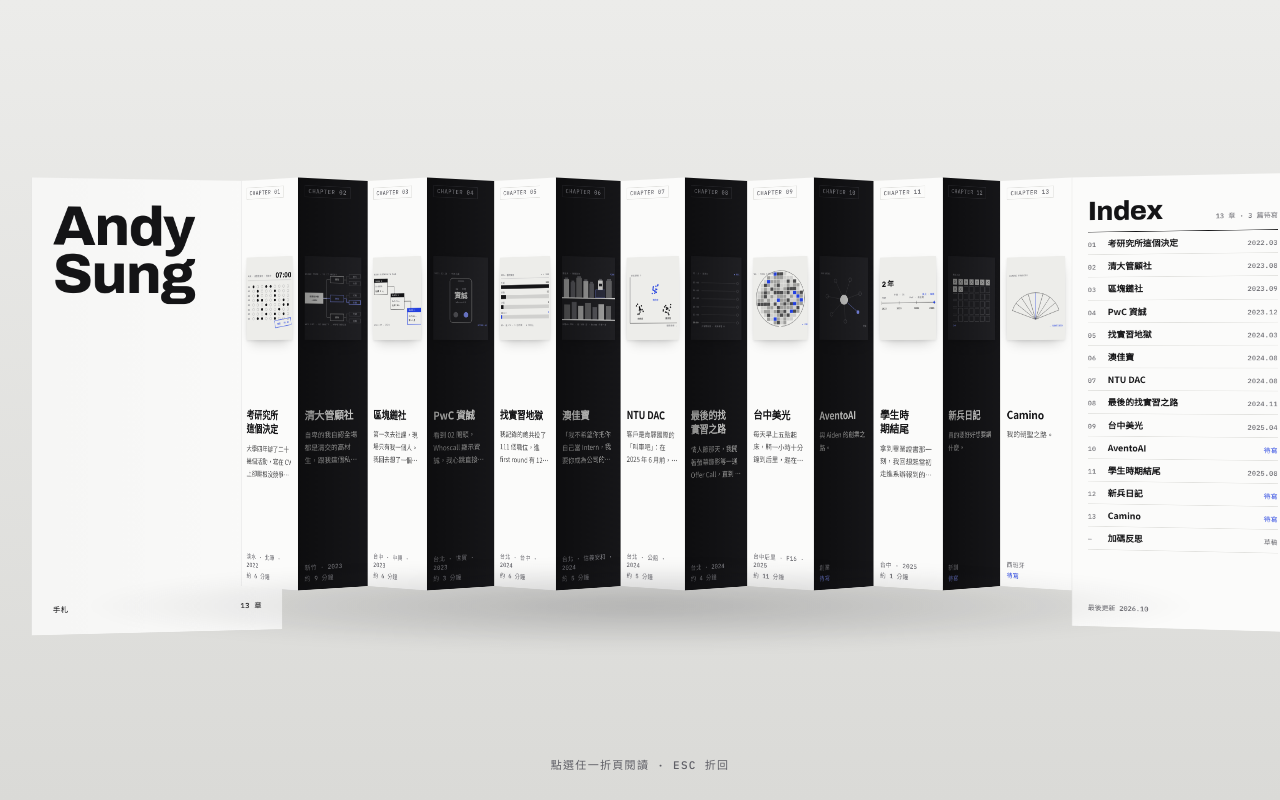
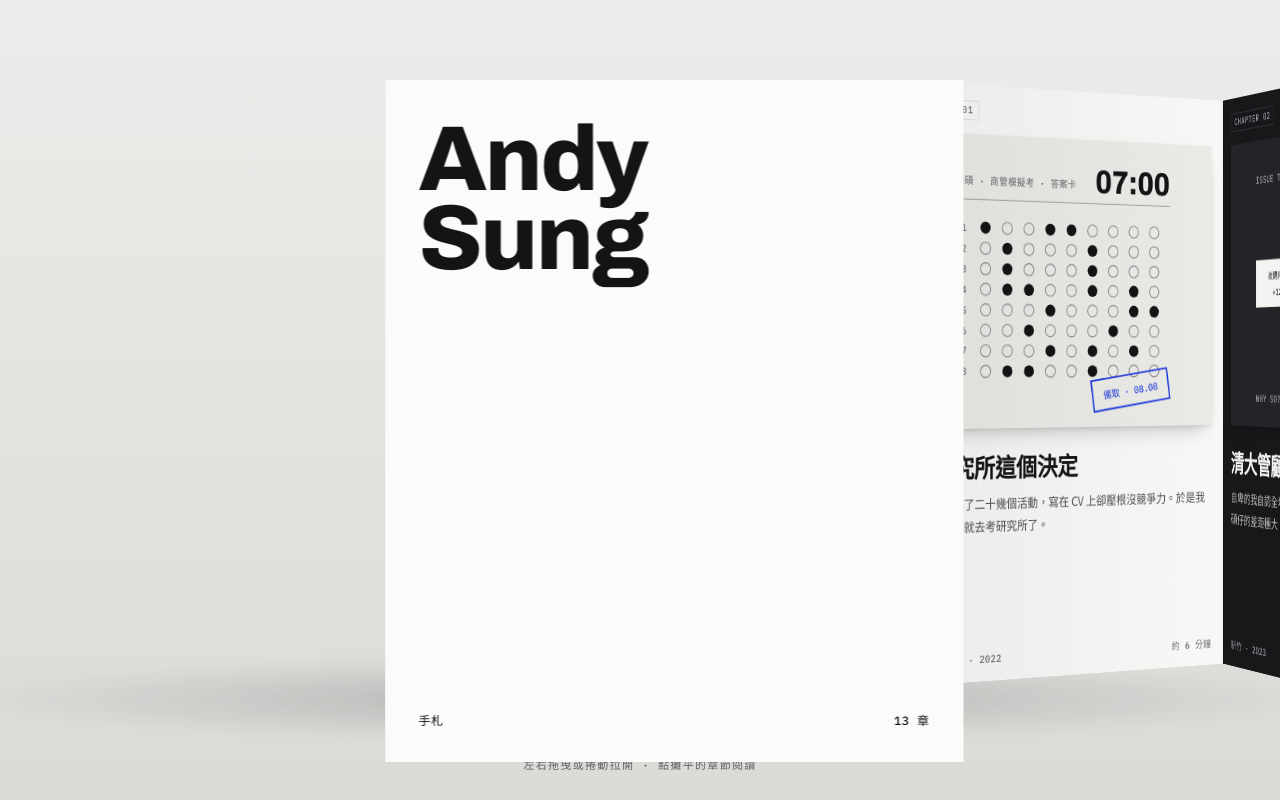
Before and after one commit to Andy170390/handbook, a plain HTML site: page index.html in a window 1280 px wide. Drawn offline with Linux system fonts and the light colour scheme.

Commit message:
Drag-to-unfold accordion layout
Co-Authored-By: Claude Opus 5.5 <noreply@anthropic.com>
Claude-Session: https://claude.ai/code/session_016hAP9aAiE6H7Jn6JAU4YYp

```diff
--- a/index.html
+++ b/index.html
@@ -44,14 +44,17 @@ button{font:inherit;color:inherit;background:none;border:0;padding:0;cursor:poin
 /* ---------- overview stage ---------- */
 .stage{position:fixed;inset:0;background:linear-gradient(to bottom,var(--studio-a),var(--studio-b));overflow:hidden}
 .scene{position:absolute;inset:0;perspective:2200px;perspective-origin:50% 45%}
-.fold{position:absolute;left:50%;top:48%;width:0;height:0;transform-style:preserve-3d}
-.floor{position:absolute;left:50%;transform:translateX(-50%);height:90px;background:radial-gradient(ellipse at center,var(--floor),transparent 68%);pointer-events:none;filter:blur(6px)}
+.fold{z-index:1;position:absolute;left:50%;top:48%;width:0;height:0;transform-style:preserve-3d}
+.floor{z-index:0;position:absolute;left:50%;transform:translateX(-50%);height:90px;background:radial-gradient(ellipse at center,var(--floor),transparent 68%);pointer-events:none;filter:blur(6px)}
 .hint{position:absolute;left:0;right:0;bottom:max(18px,env(safe-area-inset-bottom,0px));text-align:center;font:500 11px/1 var(--mono);letter-spacing:.12em;text-transform:uppercase;color:var(--hint)}
 
 .panel{position:absolute;left:0;top:0;transform-origin:0 50%;backface-visibility:hidden;background:var(--p-bg);color:var(--p-ink);display:flex;flex-direction:column;overflow:hidden;box-shadow:inset 1px 0 0 var(--crease)}
 .shade{position:absolute;inset:0;background:var(--shade);pointer-events:none;z-index:3;opacity:0}
-.panel.chapter{cursor:none}
-@media (hover:none){.panel.chapter{cursor:pointer}}
+.stage{cursor:grab;touch-action:none;user-select:none;-webkit-user-select:none}
+.stage.dragging{cursor:grabbing}
+.panel{cursor:pointer}
+.panel img,.panel svg{pointer-events:none}
+@media (hover:none){.cursor{display:none}}
 
 .cover{padding:40px 34px 34px}
 .cover .name{font:800 92px/.86 var(--display);font-stretch:68%;letter-spacing:-.025em;margin:0}
@@ -61,12 +64,12 @@ button{font:inherit;color:inherit;background:none;border:0;padding:0;cursor:poin
 
 .zone-top{height:55%;padding:16px 16px 0;display:flex;flex-direction:column;position:relative}
 .badge{align-self:flex-start;font:500 10px/1 var(--mono);letter-spacing:.1em;text-transform:uppercase;border:1px solid var(--p-line);padding:4px 6px;color:var(--p-mute)}
-.plate-slot{flex:1;display:flex;align-items:center}
-.plate{width:100%;aspect-ratio:3/4;max-width:100%;background:var(--pl-bg);box-shadow:0 2px 4px rgba(0,0,0,.08),0 10px 22px -10px rgba(0,0,0,.28);transition:transform .5s cubic-bezier(.2,.7,.2,1),box-shadow .5s;overflow:hidden}
+.plate-slot{flex:1;display:flex;min-height:0}
+.plate{width:100%;height:calc(100% - 14px);margin-top:14px;max-width:100%;background:var(--pl-bg);box-shadow:0 2px 4px rgba(0,0,0,.08),0 10px 22px -10px rgba(0,0,0,.28);transition:transform .5s cubic-bezier(.2,.7,.2,1),box-shadow .5s;overflow:hidden}
 .plate svg,.hero-plate svg,.ghost svg{display:block;width:100%;height:100%}
-.panel.is-hot .plate{transform:translateY(-6px);box-shadow:0 4px 8px rgba(0,0,0,.1),0 22px 34px -12px rgba(0,0,0,.38)}
+.panel.is-focus .plate{transform:translateY(-6px);box-shadow:0 4px 8px rgba(0,0,0,.1),0 22px 34px -12px rgba(0,0,0,.38)}
 .zone-bottom{height:45%;padding:22px 16px 16px;display:flex;flex-direction:column}
-.zone-bottom h3{font:700 22px/1.3 var(--sans);letter-spacing:-.01em;margin:0 0 10px;text-wrap:balance}
+.zone-bottom h3{font:700 26px/1.3 var(--sans);letter-spacing:-.01em;margin:0 0 10px;text-wrap:balance}
 .zone-bottom p{font:400 13px/1.75 var(--sans);opacity:.75;margin:0;display:-webkit-box;-webkit-line-clamp:4;-webkit-box-orient:vertical;overflow:hidden}
 .fold.narrow .zone-top{padding:12px 12px 0}
 .fold.narrow .zone-bottom{padding:16px 12px 12px}
@@ -160,24 +163,10 @@ button.ient:hover b{text-decoration:underline;text-underline-offset:4px}
 .s-big{font:800 36px var(--display);font-stretch:68%;fill:var(--pl-ink)}
 .s-huge{font:900 66px var(--sans);fill:var(--pl-ink)}
 
-/* ---------- phone: stacked deck ---------- */
+/* ---------- phone ---------- */
 @media (max-width:767px){
-  body{overflow:auto}
-  .stage{overflow-y:auto}
-  .scene{position:static;perspective:none;padding-block:20px 56px;padding-left:max(16px,env(safe-area-inset-left,0px));padding-right:max(16px,env(safe-area-inset-right,0px))}
-  .fold{position:static;transform:none!important;width:auto;height:auto;display:flex;flex-direction:column;gap:14px}
-  .panel{position:relative;transform:none!important;width:auto!important;height:auto!important;box-shadow:0 1px 2px rgba(0,0,0,.06),0 14px 30px -18px rgba(0,0,0,.35)}
-  .shade,.floor,.cursor{display:none}
-  .hint{position:static;padding:4px 0 24px}
   .cover{padding:28px 22px}
-  .cover .name{font-size:72px}
-  .cover .bio{margin-top:28px}
-  .zone-top,.zone-bottom{height:auto}
-  .zone-top{padding:16px 16px 0}
-  .plate{aspect-ratio:4/3;margin-top:12px}
-  .zone-bottom{padding:18px 16px 16px;gap:0}
-  .zone-bottom p{-webkit-line-clamp:3;margin-bottom:16px}
-  .index{padding:26px 20px}
+  .cover .name{font-size:68px}
   .rhead{grid-template-columns:auto minmax(0,1fr)}
   .rno{display:none}
   .rinner{padding-block:40px 72px}
@@ -194,7 +183,7 @@ button.ient:hover b{text-decoration:underline;text-underline-offset:4px}
   <div class="scene" id="scene">
     <div class="fold" id="fold"></div>
     <div class="floor" id="floor"></div>
-    <p class="hint">點選任一折頁閱讀 · Esc 折回</p>
+    <p class="hint">左右拖曳或捲動拉開 · 點攤平的章節閱讀</p>
   </div>
 </div>
 <div class="cursor" id="cursor" aria-hidden="true">閱讀這章 →</div>
@@ -477,8 +466,7 @@ function blockHTML(b){
 }
 
 /* ================= build overview ================= */
-const N=CH.length,H=680,CW_MAX=220,CW_MIN=128,IDX=N+1;
-let W=[],BASE=[],POP=.16;
+const N=CH.length,IDX=N+1,NP=N+2;
 const fold=$("#fold"),floorEl=$("#floor"),stage=$("#stage"),reader=$("#reader"),rinner=$("#rinner"),expander=$("#expander"),ghost=$("#ghost"),cursor=$("#cursor");
 const panels=[];
 
@@ -501,46 +489,60 @@ CH.forEach((c,i)=>{const p=mk("section","panel tone chapter");p.dataset.tone=c.t
 panels.forEach(p=>fold.appendChild(p));
 
 /* ================= 3D layout + spring ================= */
-/* chapter folds narrow automatically as chapters are added; the whole brochure is scaled to fit */
-function geom(){const rad=d=>d*Math.PI/180;const fixed=340*Math.cos(rad(12))+300*Math.cos(rad(14));
- const cw=Math.round(Math.max(CW_MIN,Math.min(CW_MAX,((innerWidth-48)/0.72-fixed)/(N*Math.cos(rad(34))))));
- W=[340,...Array(N).fill(cw),300];BASE=[12,...Array.from({length:N},(_,i)=>i%2?34:-34),-14];
- fold.classList.toggle("narrow",cw<180);return cw}
-let CW=geom();
-let cur=BASE.slice(),tgt=BASE.slice(),pop=Array(N+2).fill(0),popT=Array(N+2).fill(0),hot=-1,stack=false,reading=false,scale=1;
+/* ---- pull-open accordion: the fold at the centre lies flat, folds further away close up ---- */
+let H=640,W=[],focus=0,focusT=0,reading=false,dragging=false,moved=0;
+const stack=false,MAXA=74,SIGN=Array.from({length:NP},(_,i)=>i%2?1:-1);
 const tilt={x:0,y:0,tx:0,ty:0};
-function layout(ang){let x=0,z=0,zmin=0,zmax=0;const pos=[];for(let i=0;i<ang.length;i++){pos.push([x,z]);const r=ang[i]*Math.PI/180;x+=W[i]*Math.cos(r);z-=W[i]*Math.sin(r);zmin=Math.min(zmin,z);zmax=Math.max(zmax,z)}return{pos,X:x,cz:(zmin+zmax)/2}}
-function apply(){const L=layout(cur);const s34=Math.sin(34*Math.PI/180);
- panels.forEach((p,i)=>{const [x,z]=L.pos[i];const pp=pop[i],hw=W[i]/2;
-  p.style.transform=`translate3d(${(x-L.X/2).toFixed(2)}px,${-H/2}px,${(z-L.cz).toFixed(2)}px) rotateY(${cur[i].toFixed(2)}deg)`+
-   (pp>.001?` translateX(${hw}px) translateZ(${(pp*80).toFixed(1)}px) scale(${(1+pp*POP).toFixed(4)}) translateX(${-hw}px)`:"");
-  let sh=Math.max(0,Math.sin(cur[i]*Math.PI/180)/s34);if(i===0||i===IDX)sh*=.35;sh*=1-pp*.7;p.firstElementChild.style.opacity=sh.toFixed(3)});
- fold.style.transform=`rotateX(${tilt.x.toFixed(2)}deg) rotateY(${tilt.y.toFixed(2)}deg) scale3d(${scale},${scale},${scale})`}
-function resize(){stack=innerWidth<768;document.documentElement.classList.toggle("is-stack",stack);
- if(stack){panels.forEach(p=>{p.style.transform="";p.style.width="";p.style.height=""});fold.style.transform="";return}
- CW=geom();cur=BASE.map((b,i)=>hot===i?cur[i]:b);setHot(hot);
+const clampF=v=>Math.max(0,Math.min(NP-1,v));
+function geom(){H=Math.round(Math.min(640,Math.max(440,innerHeight*.76)));
+ const cw=Math.round(Math.min(H*.68,innerWidth*.82));
+ W=[Math.round(Math.min(H*.84,innerWidth*.86)),...Array(N).fill(cw),cw];
  panels.forEach((p,i)=>{p.style.width=W[i]+"px";p.style.height=H+"px"});
- const X=layout(BASE).X;scale=Math.min(1,(innerWidth-48)/(X+24),(innerHeight-120)/(H*1.08));
- /* hovered fold grows until it reads at roughly 250px wide on screen */
- POP=Math.max(.1,Math.min(1.2,(innerHeight-40)/(H*scale)-1,Math.max(.14,250/(CW*scale)-1)));
- floorEl.style.width=(X*scale*.95)+"px";floorEl.style.top=`calc(48% + ${H*scale/2-30}px)`;apply()}
-function setHot(i){hot=i;for(let j=1;j<=N;j++){const sign=Math.sign(BASE[j]);tgt[j]=j===i?sign*8:(i>0&&Math.abs(j-i)===1)?sign*26:BASE[j];popT[j]=j===i?1:0}
- panels.forEach((p,j)=>p.classList.toggle("is-hot",j===i))}
-function tick(){if(!stack&&!reading){const k=reduced()?1:.12;let moving=false;
-  for(let i=0;i<cur.length;i++){const d=tgt[i]-cur[i];if(Math.abs(d)>.01){cur[i]+=d*k;moving=true}
-   const dp=popT[i]-pop[i];if(Math.abs(dp)>.001){pop[i]+=dp*(reduced()?1:.16);moving=true}}
+ floorEl.style.width=Math.min(innerWidth*1.1,1700)+"px";floorEl.style.top=`calc(48% + ${H/2-34}px)`}
+function angleAt(i,f){const t=Math.min(1,Math.max(0,(Math.abs(i-f)-.55)/1.15));return SIGN[i]*MAXA*t*t*(3-2*t)}
+function apply(){const ang=panels.map((_,i)=>angleAt(i,focus));
+ const pos=[];let x=0,z=0;for(let i=0;i<NP;i++){pos.push([x,z]);const r=ang[i]*Math.PI/180;x+=W[i]*Math.cos(r);z-=W[i]*Math.sin(r)}pos.push([x,z]);
+ const u=Math.min(NP-.0001,focus+.5),k=Math.floor(u),fr=u-k;
+ const cx=pos[k][0]+(pos[k+1][0]-pos[k][0])*fr,cz=pos[k][1]+(pos[k+1][1]-pos[k][1])*fr;
+ const sMax=Math.sin(MAXA*Math.PI/180);
+ panels.forEach((p,i)=>{const [px,pz]=pos[i];
+  p.style.transform=`translate3d(${(px-cx).toFixed(2)}px,${-H/2}px,${(pz-cz).toFixed(2)}px) rotateY(${ang[i].toFixed(2)}deg)`;
+  p.firstElementChild.style.opacity=(Math.max(0,Math.sin(ang[i]*Math.PI/180)/sMax)*.9).toFixed(3);
+  p.classList.toggle("is-focus",Math.abs(i-focus)<.5)});
+ fold.style.transform=`rotateX(${tilt.x.toFixed(2)}deg) rotateY(${tilt.y.toFixed(2)}deg)`}
+function setHot(){}
+function tick(){if(!reading){const d=focusT-focus;focus=Math.abs(d)<.0005||reduced()?focusT:focus+d*.14;
   tilt.x+=(tilt.tx-tilt.x)*.06;tilt.y+=(tilt.ty-tilt.y)*.06;apply()}
  requestAnimationFrame(tick)}
 
-panels.forEach((p,i)=>{if(i<1||i>N)return;
- p.addEventListener("pointerenter",e=>{if(stack)return;setHot(i);if(e.pointerType==="mouse")cursor.classList.add("on")});
- p.addEventListener("pointerleave",()=>{setHot(-1);cursor.classList.remove("on")});
- p.addEventListener("click",()=>openChapter(CH[i-1].id,p));
- p.addEventListener("keydown",e=>{if(e.key==="Enter"||e.key===" "){e.preventDefault();openChapter(CH[i-1].id,p)}});
+/* wheel / trackpad */
+let snapT=0;
+stage.addEventListener("wheel",e=>{if(reading)return;e.preventDefault();
+ let d=Math.abs(e.deltaX)>Math.abs(e.deltaY)?e.deltaX:e.deltaY;if(e.deltaMode===1)d*=16;
+ focusT=clampF(focusT+d/(W[1]*.8));clearTimeout(snapT);snapT=setTimeout(()=>{focusT=Math.round(focusT)},160)},{passive:false});
+/* drag */
+let dragX=0,dragF=0;
+stage.addEventListener("pointerdown",e=>{if(reading||e.button>0)return;dragging=true;moved=0;dragX=e.clientX;dragF=focusT;stage.classList.add("dragging")});
+addEventListener("pointermove",e=>{
+ if(dragging){const dx=e.clientX-dragX;moved=Math.max(moved,Math.abs(dx));focusT=clampF(dragF-dx/(W[1]*.7))}
+ cursor.style.transform=`translate(${e.clientX+14}px,${e.clientY+14}px)`;
+ const p=e.target.closest&&e.target.closest(".panel"),i=panels.indexOf(p);
+ let label="";if(!reading&&e.pointerType==="mouse"&&i>=0){if(dragging)label="";else if(Math.abs(i-focus)>=.5)label="展開這頁";else if(i>=1&&i<=N)label="閱讀這章 →"}
+ if(label)cursor.textContent=label;cursor.classList.toggle("on",!!label);
+ if(!reduced()){tilt.ty=(e.clientX/innerWidth-.5)*4;tilt.tx=-(e.clientY/innerHeight-.5)*2.5}});
+const endDrag=()=>{if(!dragging)return;dragging=false;stage.classList.remove("dragging");focusT=Math.round(focusT)};
+addEventListener("pointerup",endDrag);addEventListener("pointercancel",endDrag);
+/* click: unfold a closed page, open a page that is already flat */
+panels.forEach((p,i)=>{
+ p.addEventListener("click",e=>{if(moved>6)return;
+  if(Math.abs(i-focusT)>=.5){focusT=i;return}
+  if(i>=1&&i<=N)openChapter(CH[i-1].id,p)});
+ if(i>=1&&i<=N)p.addEventListener("keydown",e=>{if(e.key==="Enter"||e.key===" "){e.preventDefault();focusT=i;openChapter(CH[i-1].id,p)}});
+ p.addEventListener("focus",()=>{if(!reading)focusT=i});
 });
-panels[IDX].querySelectorAll("[data-open]").forEach(b=>b.addEventListener("click",e=>{e.stopPropagation();openChapter(b.dataset.open,panels[IDX])}));
-addEventListener("pointermove",e=>{cursor.style.transform=`translate(${e.clientX+14}px,${e.clientY+14}px)`;
- if(!reduced()){tilt.ty=(e.clientX/innerWidth-.5)*5;tilt.tx=-(e.clientY/innerHeight-.5)*3}});
+panels[IDX].querySelectorAll("[data-open]").forEach(b=>b.addEventListener("click",e=>{e.stopPropagation();if(moved>6)return;if(Math.abs(IDX-focusT)>=.5){focusT=IDX;return}openChapter(b.dataset.open,panels[IDX])}));
+addEventListener("keydown",e=>{if(reading)return;if(e.key==="ArrowRight")focusT=clampF(Math.round(focusT)+1);if(e.key==="ArrowLeft")focusT=clampF(Math.round(focusT)-1)});
+function resize(){geom();apply()}
 addEventListener("resize",resize);
 
 /* ================= reader ================= */
@@ -586,7 +588,7 @@ async function closeReader(){if(busy||reader.hidden)return;busy=true;
  stage.getAnimations().forEach(a=>a.cancel());stage.style.visibility="";stage.inert=false;reading=false;
  try{history.replaceState(null,"",location.pathname+location.search)}catch(e){}
  if(reduced()){reader.hidden=true;busy=false;el.focus?.();return}
- if(stack)el.scrollIntoView({block:"center"});
+ {const pi=panels.indexOf(el);if(pi>0&&pi<=N){focus=focusT=pi}}
  stage.style.opacity="0";apply();
  const r=el.getBoundingClientRect();
  expander.dataset.tone=ch.tone;expander.hidden=false;reader.hidden=true;
@@ -606,6 +608,7 @@ reader.addEventListener("scroll",()=>{const m=reader.scrollHeight-reader.clientH
 addEventListener("keydown",e=>{if(e.key==="Escape"&&!reader.hidden)closeReader()});
 
 resize();requestAnimationFrame(tick);
+{const i=CH.findIndex(c=>c.id===location.hash.slice(1));if(i>=0)focus=focusT=i+1}
 const h=location.hash.slice(1);if(ALL.some(c=>c.id===h))openChapter(h,null);
 </script>
 
```
